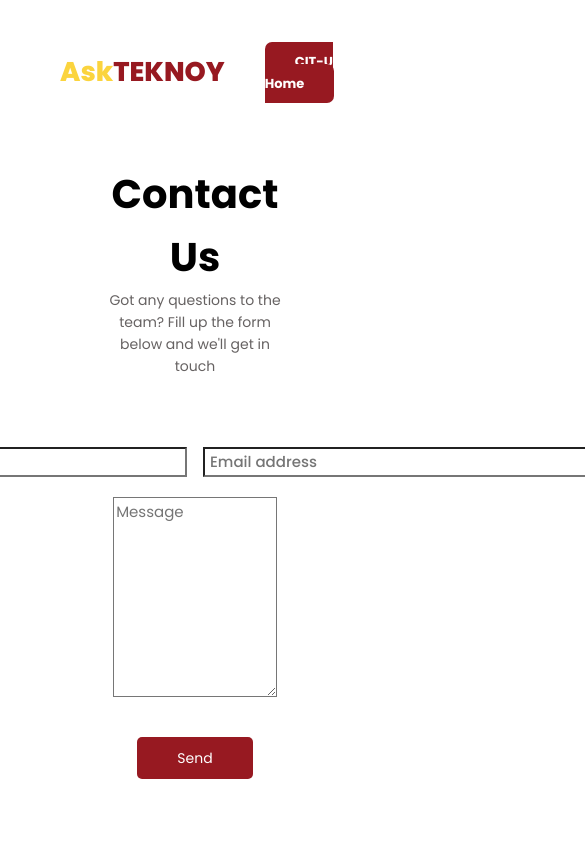
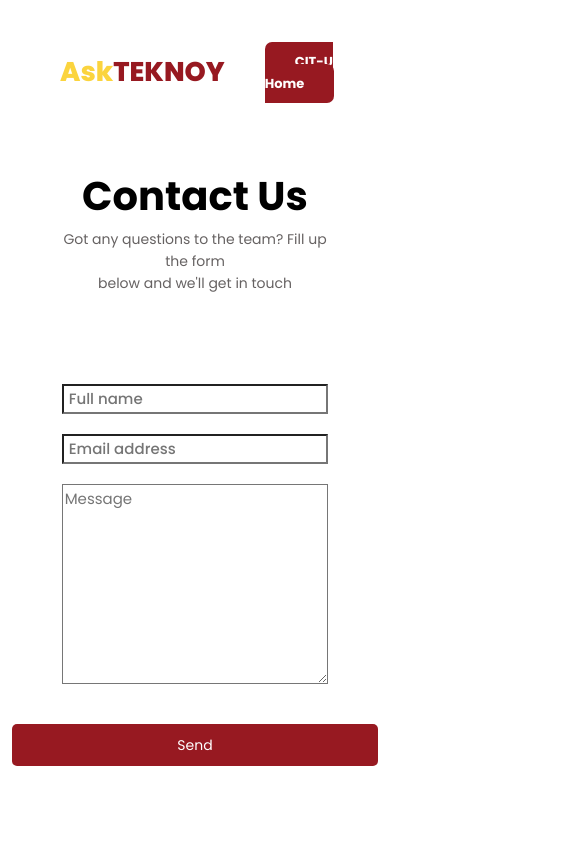
Before and after one commit to AskTeknoy/AskTEKNOY-V2, a React (Create React App) app in the folder code/client/: page /contacts in a window 390 px wide. Shown: the top 844 px of the page, 585 px wide, since content can reach past the window. Built offline with nearby package versions, Linux system fonts and the light colour scheme; no server answers.

Commit message:
contact responsive done

```diff
--- a/code/client/src/pages/Contacts.js
+++ b/code/client/src/pages/Contacts.js
@@ -100,7 +100,7 @@ const Contacts = ({socket}) => {
                     showIcon
             />}
         </div>
-
+           <div className='fields-container'>
                 <div className='fields'>
                     <input
                         type="text"
@@ -128,6 +128,7 @@ const Contacts = ({socket}) => {
                     onKeyPress={(e) => e.key === "Enter" && saveResponse()}
 
                 ></textarea>
+           </div>
 
             <div className='send-btn'>
                 <button
--- a/code/client/src/styles/Contacts.css
+++ b/code/client/src/styles/Contacts.css
@@ -34,11 +34,20 @@ body {
     margin-bottom: 50px;
 }
 
+.fields-container {
+    display: flex;
+    flex-direction: column;
+    justify-content: space-between;
+    align-items: center;
+    width: 100%;
+}
+
 .fields {
     display: flex;
     justify-content: space-between;
     align-items: flex-end;
     margin-bottom: 20px;
+    max-width: 90%;
 }
 
 .fields input {
--- a/code/client/src/styles/responsive/contact-rwd.css
+++ b/code/client/src/styles/responsive/contact-rwd.css
@@ -0,0 +1,52 @@
+
+
+@media only screen and (max-width: 878px){
+    .contact-container {
+        margin: 50px 15% 0;
+    }
+
+    .contact-container .contact {
+        margin-top: 50px;
+    }
+
+    .fields {
+        display: flex;
+        flex-direction: column;
+        justify-content: space-between;
+        align-items: center;
+        max-width: 100%;
+        max-height: 100%;
+        margin-top: 0;
+    }
+
+    .fields input {
+        margin-top: 20px;
+        max-width: 100%;
+    }
+
+    textarea {
+        width: 100%;
+    }
+
+    .contact-container .send-btn button {
+        padding: 10px 182px;
+
+    }
+
+}
+
+@media only screen and (max-width: 600px){
+    .contact-container {
+        margin: 60px 7% 0;
+    }
+
+    textarea {
+       width: 100%;
+    }
+
+    .contact-container .send-btn button {
+        padding: 10px 165px;
+
+    }
+
+}
```
Lines whose indentation alone changed are shown as unchanged.
